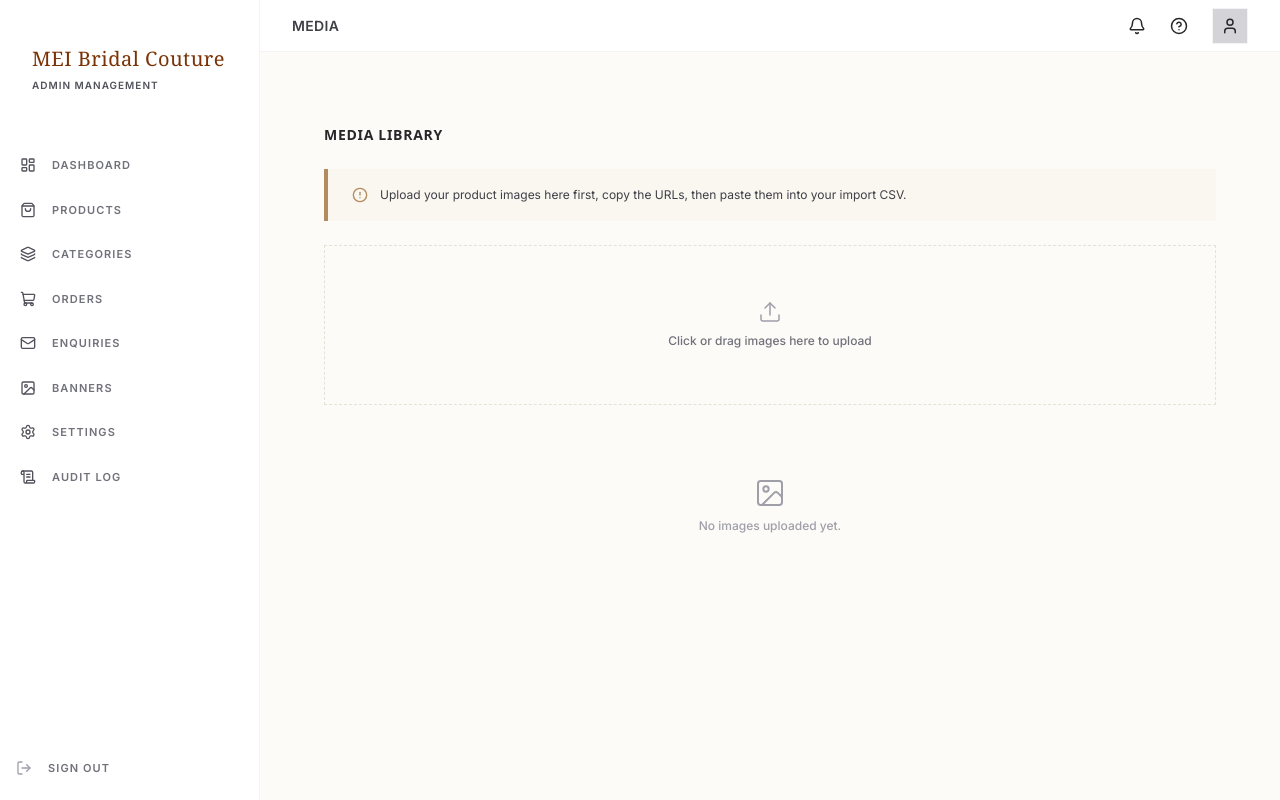
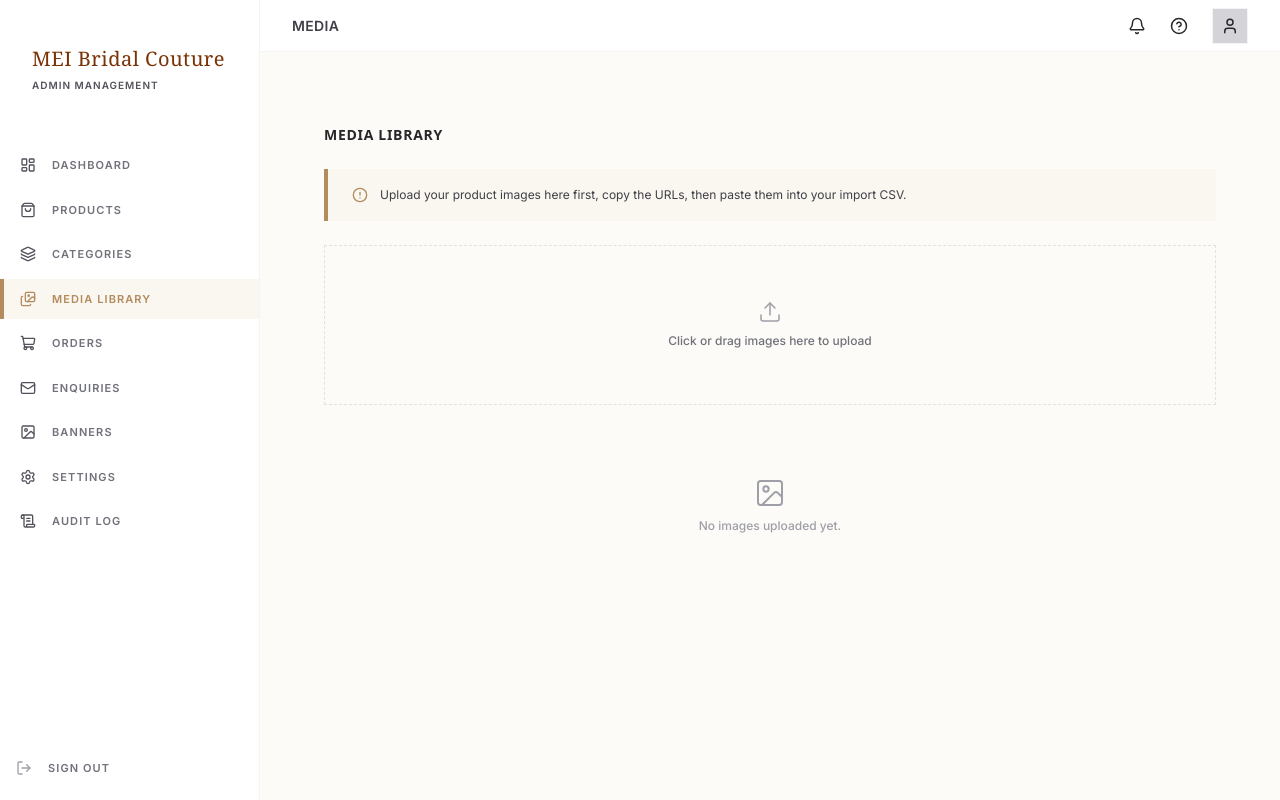
Before and after one commit to wnr-group/mei-admin, a Next.js app: page /media in a window 1280 px wide. Built offline with nearby package versions, Linux system fonts and the light colour scheme.

Commit message:
add media library page for bulk image uploads

```diff
--- a/app/(app)/media/page.tsx
+++ b/app/(app)/media/page.tsx
@@ -156,7 +156,7 @@ export default function MediaLibraryPage() {
                 <button
                   type="button"
                   onClick={() => handleRemove(item.id)}
-                  className="absolute right-1 top-1 bg-black/60 hover:bg-black text-white rounded-full p-0.5 transition-colors cursor-pointer opacity-0 group-hover:opacity-100"
+                  className="absolute right-1 top-1 z-10 bg-black/60 hover:bg-black text-white rounded-full p-0.5 transition-colors cursor-pointer opacity-0 group-hover:opacity-100"
                 >
                   <X className="w-3 h-3" />
                 </button>
--- a/components/layout/Sidebar.tsx
+++ b/components/layout/Sidebar.tsx
@@ -9,6 +9,7 @@ import {
   ShoppingCart,
   Mail,
   Image as ImageIcon,
+  Images,
   Settings,
   LogOut,
   ScrollText,
@@ -20,6 +21,7 @@ const navItems = [
   { href: '/dashboard', label: 'DASHBOARD', icon: LayoutDashboard },
   { href: '/products', label: 'PRODUCTS', icon: ShoppingBag },
   { href: '/categories', label: 'CATEGORIES', icon: Layers },
+  { href: '/media', label: 'MEDIA LIBRARY', icon: Images },
   { href: '/orders', label: 'ORDERS', icon: ShoppingCart },
   { href: '/enquiries', label: 'ENQUIRIES', icon: Mail },
   { href: '/banners', label: 'BANNERS', icon: ImageIcon },
```
